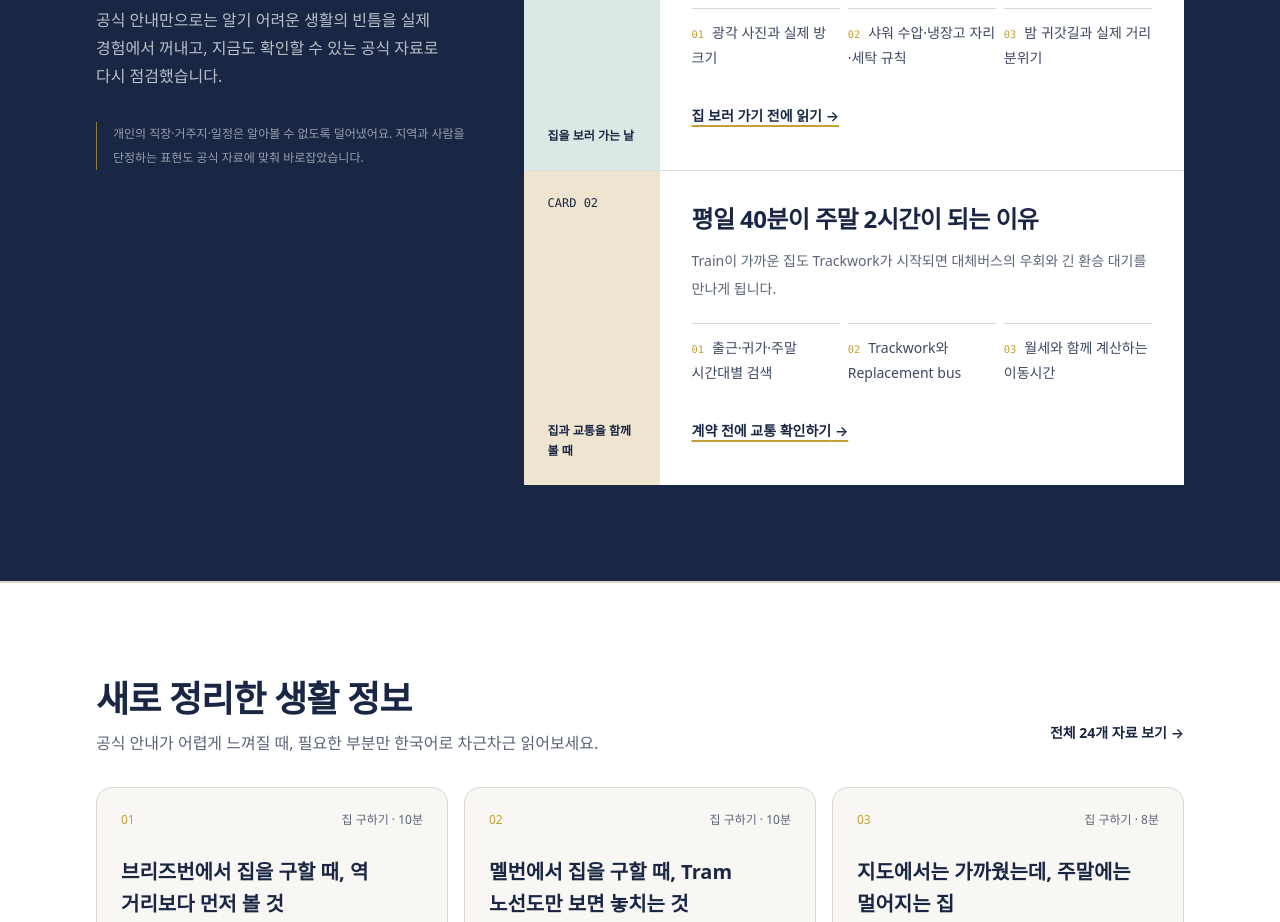
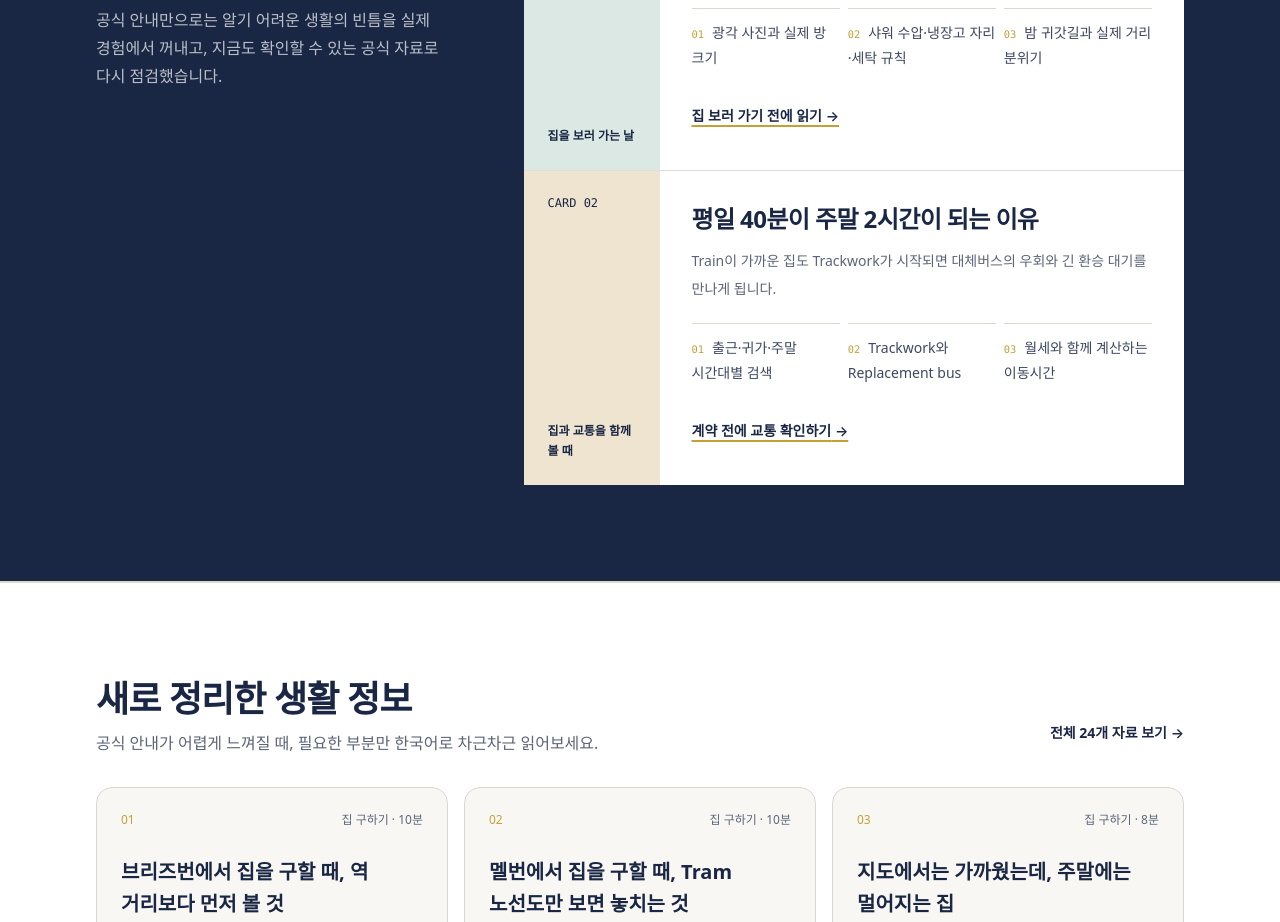
Before and after one commit to jelov219au/aussie-compass, a Next.js app: page / in a window 1280 px wide. Shown: the part 3120-4042 px from the top of the page. Built offline with nearby package versions, Linux system fonts and the light colour scheme; no server answers.

Commit message:
Remove internal note from experience section

```diff
--- a/src/components/sections/ExperienceStoriesSection.tsx
+++ b/src/components/sections/ExperienceStoriesSection.tsx
@@ -39,9 +39,6 @@ export function ExperienceStoriesSection() {
             <p className="mt-5 max-w-md text-sm leading-7 text-white/70 sm:text-base">
               공식 안내만으로는 알기 어려운 생활의 빈틈을 실제 경험에서 꺼내고, 지금도 확인할 수 있는 공식 자료로 다시 점검했습니다.
             </p>
-            <p className="mt-8 border-l border-gold/70 pl-4 text-xs leading-6 text-white/55">
-              개인의 직장·거주지·일정은 알아볼 수 없도록 덜어냈어요. 지역과 사람을 단정하는 표현도 공식 자료에 맞춰 바로잡았습니다.
-            </p>
           </div>
 
           <ol className="divide-y divide-navy/15 overflow-hidden bg-white text-navy">
```
